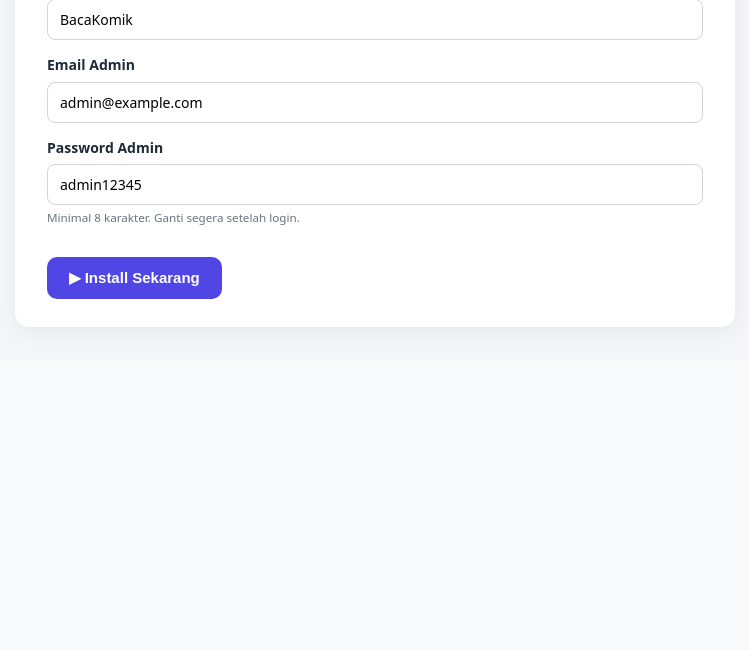
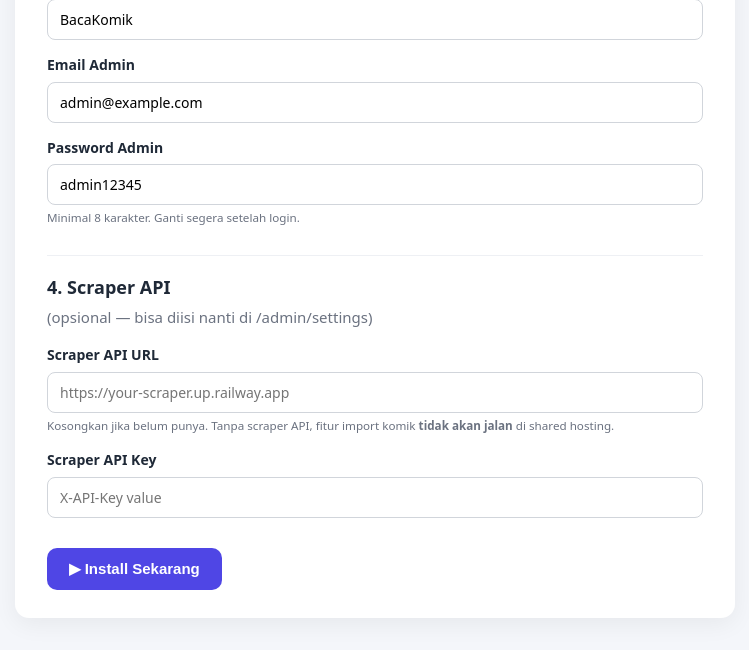
Before and after one commit to fitrianabila2025group/bacakomik, a PHP site: page /install.php in a window 1280 px wide. Shown: the part 1337-1987 px from the top of the page, without its empty margins (265-1014 px from the left). Before the commit the page ends 1667 px from the top, so only its background shows below. Run offline with PHP 8.4, Linux system fonts and the light colour scheme.

Commit message:
fix(install+compose): seed scraper/comments defaults on install + correct scraper port mapping
- install.php: add Scraper API URL/Key fields + auto-seed scraper_*/comments_*
  settings on install (previously settings table was left empty, so discovery
  returned 0 because scraper_use_api was unset and the in-process scraper is
  blocked on most shared hosts).
- docker-compose.yml: scraper container actually listens on 8080 (PORT env
  default), not 8000 — fix host mapping from 8081:8000 to 8081:8080.

```diff
--- a/docker-compose.yml
+++ b/docker-compose.yml
@@ -24,7 +24,7 @@ services:
     image: mpratamamail/bacakomik-scraper:v1.5.1
     restart: unless-stopped
     ports:
-      - "8081:8000"
+      - "8081:8080"
     environment:
       SCRAPER_API_KEY: devtest123
       COMMENTS_DB_PATH: /data/comments.db
--- a/install.php
+++ b/install.php
@@ -129,6 +129,17 @@ function show_form(array $errors = [], array $old = []): void
         <small>Minimal 8 karakter. Ganti segera setelah login.</small>
       </label>
 
+      <h2>4. Scraper API <small style="font-weight:400">(opsional — bisa diisi nanti di /admin/settings)</small></h2>
+
+      <label>Scraper API URL
+        <input name="scraper_api_url" value="<?= $val('scraper_api_url', '') ?>" placeholder="https://your-scraper.up.railway.app">
+        <small>Kosongkan jika belum punya. Tanpa scraper API, fitur import komik <b>tidak akan jalan</b> di shared hosting.</small>
+      </label>
+
+      <label>Scraper API Key
+        <input name="scraper_api_key" value="<?= $val('scraper_api_key', '') ?>" placeholder="X-API-Key value">
+      </label>
+
       <button class="btn primary" type="submit">▶ Install Sekarang</button>
     </form>
     <?php
@@ -148,6 +159,8 @@ function handle_install(): void
         'app_name'    => trim((string)($_POST['app_name'] ?? 'BacaKomik')),
         'admin_email' => trim((string)($_POST['admin_email'] ?? '')),
         'admin_pass'  => (string)($_POST['admin_pass'] ?? ''),
+        'scraper_api_url' => rtrim(trim((string)($_POST['scraper_api_url'] ?? '')), '/'),
+        'scraper_api_key' => trim((string)($_POST['scraper_api_key'] ?? '')),
     ];
 
     foreach (['db_host','db_name','db_user','app_url','app_name','admin_email','admin_pass'] as $req) {
@@ -210,6 +223,28 @@ function handle_install(): void
         }
     } catch (Throwable $e) {
         show_form(['Gagal set akun admin: ' . $e->getMessage()], $in); return;
+    }
+
+    // 4b) Seed default settings (scraper + comments) supaya fitur import &
+    //     komentar langsung aktif tanpa perlu klik manual di /admin/settings.
+    try {
+        $useApi = ($in['scraper_api_url'] !== '') ? '1' : '0';
+        $defaults = [
+            'scraper_use_api'     => $useApi,
+            'scraper_api_url'     => $in['scraper_api_url'],
+            'scraper_api_key'     => $in['scraper_api_key'],
+            'scraper_api_timeout' => '30',
+            'scraper_remote_storage' => '1',
+            'scraper_proxy_public'   => '1',
+            'comments_enabled'    => '1',
+            'comments_on_comic'   => '1',
+            'comments_on_chapter' => '1',
+            'comments_api_url'    => '',
+        ];
+        $ins = $pdo->prepare('INSERT INTO settings (setting_key, setting_value) VALUES (?, ?) ON DUPLICATE KEY UPDATE setting_value = VALUES(setting_value)');
+        foreach ($defaults as $k => $v) { $ins->execute([$k, $v]); }
+    } catch (Throwable $e) {
+        // Non-fatal: admin bisa konfigurasi manual nanti.
     }
 
     // 5) Tulis config files
```
